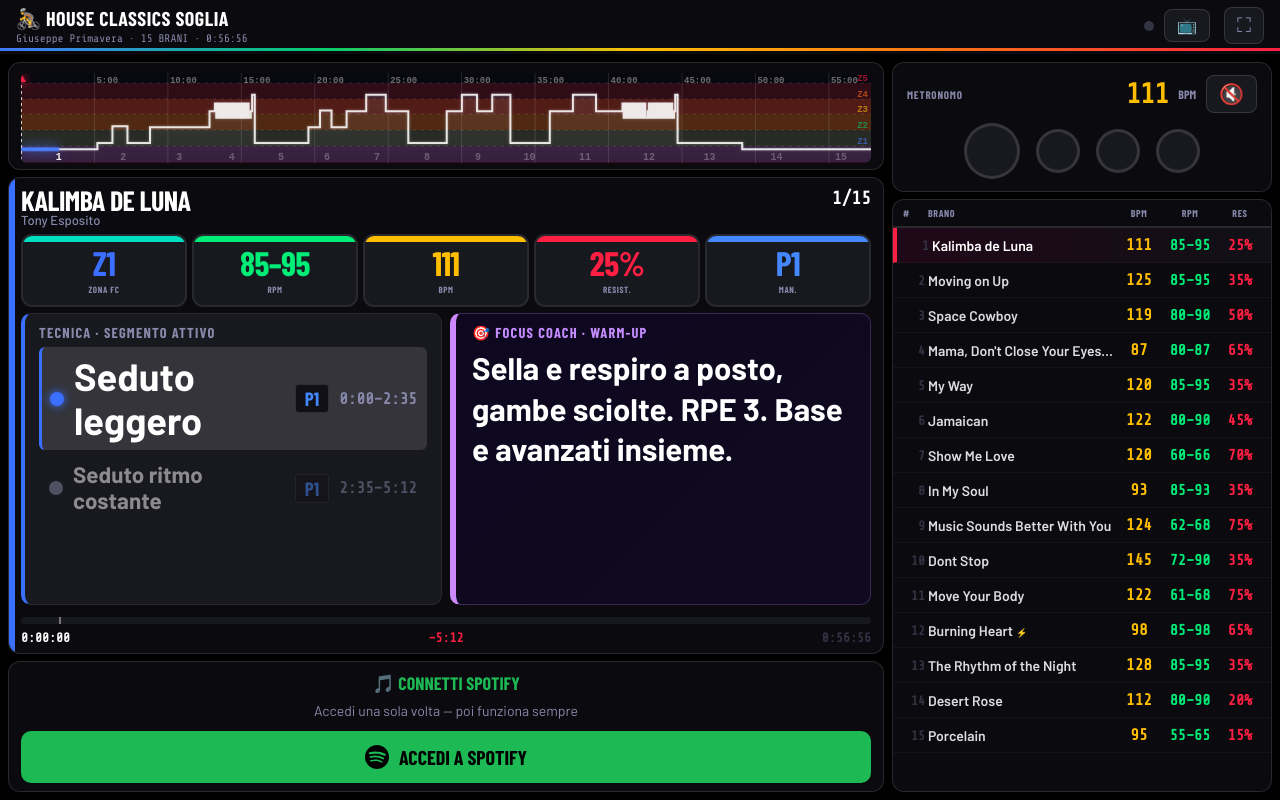
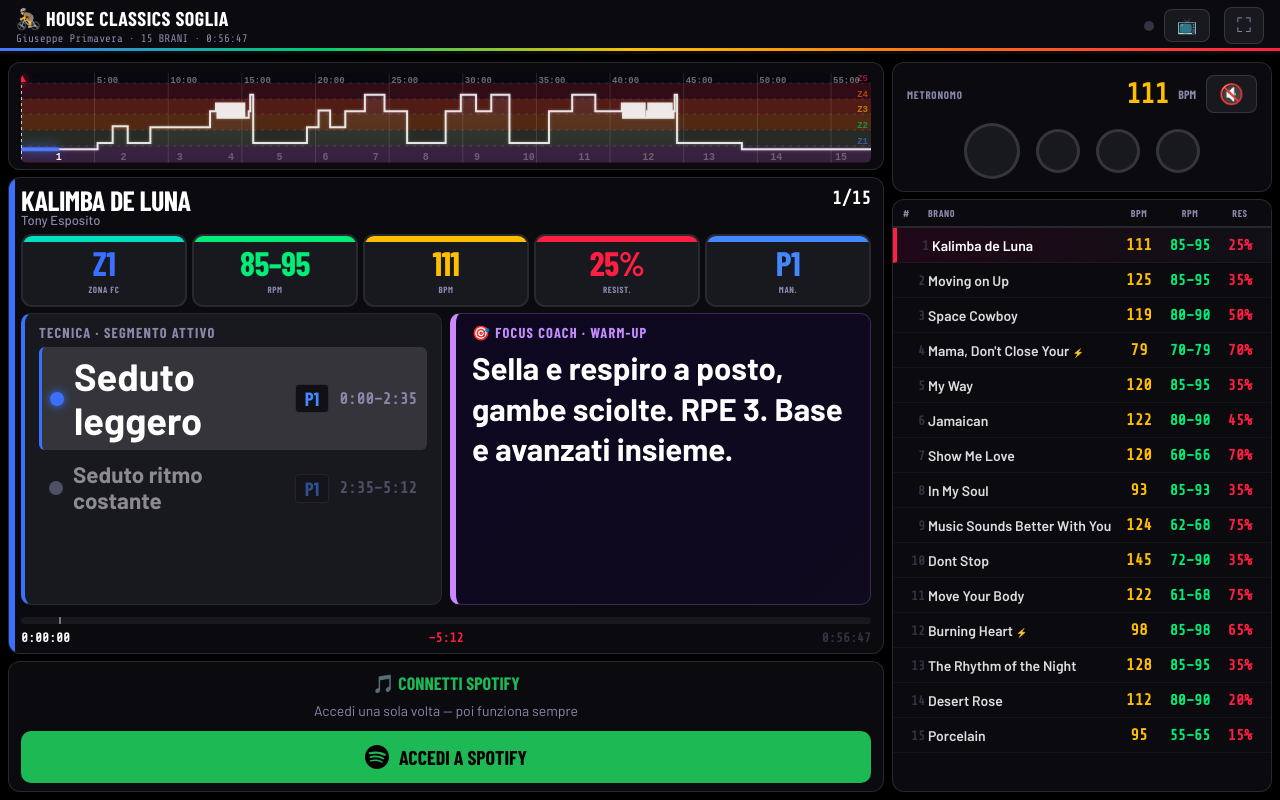
Before and after one commit to Giusprim/Indoor, a plain HTML site: page index.html in a window 1280 px wide. Drawn offline with nearby package versions, Linux system fonts and the light colour scheme; a web font is replaced by a local one.

Commit message:
Add files via upload

```diff
--- a/index.html
+++ b/index.html
@@ -988,7 +988,7 @@ body{display:flex;flex-direction:column}
 <div id="hdr">
   <div>
     <div id="hdr-title">🚴 House Classics Soglia</div>
-    <div id="hdr-sub">Giuseppe Primavera · 15 BRANI · 0:56:56</div>
+    <div id="hdr-sub">Giuseppe Primavera · 15 BRANI · 0:56:47</div>
   </div>
   <div id="hdr-r">
     <span id="wake-ind"></span>
@@ -1085,7 +1085,7 @@ body{display:flex;flex-direction:column}
         <div id="time-row">
           <span id="t-cur">0:00:00</span>
           <span id="t-rem">−0:00</span>
-          <span id="t-end">0:56:56</span>
+          <span id="t-end">0:56:47</span>
         </div>
       </div>
     </div>
@@ -1206,22 +1206,22 @@ const T = [
   {"i": 1, "title": "Kalimba de Luna", "ar": "Tony Esposito", "s": 0, "d": 312, "z": "Z1", "rpm": "85–95", "bpm": "111", "res": "25%", "tec": "Seduto leggero → Seduto ritmo costante", "mani": "P1", "fase": "Warm-up", "focus": "Sella e respiro a posto, gambe sciolte. RPE 3. Base e avanzati insieme."},
   {"i": 2, "title": "Moving on Up", "ar": "M People", "s": 312, "d": 215, "z": "Z2", "rpm": "85–95", "bpm": "125", "res": "35%", "tec": "Seduto ritmo costante → In piedi leggero → Seduto veloce", "mani": "P2", "fase": "Warm-up", "focus": "Base: resistenza bassa, RPE 4 · Avanzati: +1 tacca a ogni ritornello, RPE 5."},
   {"i": 3, "title": "Space Cowboy", "ar": "Jamiroquai, David Morales", "s": 527, "d": 243, "z": "Z3", "rpm": "80–90", "bpm": "119", "res": "50%", "tec": "Seduto ritmo costante → Seduto carico", "mani": "P2", "fase": "Fondo", "focus": "Pianura libera, poi carico. Base RPE 5 · Avanzati RPE 6."},
-  {"i": 4, "title": "Mama, Don't Close Your Eyes", "ar": "Bjorn Bonebreaker", "s": 770, "d": 185, "z": "Z4", "rpm": "80–87", "bpm": "87", "res": "65%", "tec": "Seduto carico → Jump in 8 → In piedi carico", "mani": "P2↔P3", "fase": "Piccola montagna", "focus": "Pedalata sul beat (87). Base: jump in 8 o seduto carico, RPE 6 · Avanzati: jump e chiusura in piedi, RPE 7."},
-  {"i": 5, "title": "My Way", "ar": "Calvin Harris", "s": 955, "d": 219, "z": "Z2", "rpm": "85–95", "bpm": "120", "res": "35%", "tec": "Seduto leggero (recupero attivo)", "mani": "P2", "fase": "Recupero attivo", "focus": "Recupero attivo, non passivo: gambe che girano, FC che scende. RPE 4."},
-  {"i": 6, "title": "Jamaican", "ar": "HUGEL, SOLTO", "s": 1174, "d": 156, "z": "Z3", "rpm": "80–90", "bpm": "122", "res": "45%", "tec": "Seduto ritmo costante → In piedi leggero → Seduto carico", "mani": "P2", "fase": "Rampa pre-soglia", "focus": "Rampa verso la Soglia 1: strofe seduti agili, ritornello in piedi leggero, chiudi aggiungendo carico. RPE 5-6."},
-  {"i": 7, "title": "Show Me Love", "ar": "Robin S", "s": 1330, "d": 252, "z": "Z4", "rpm": "60–66", "bpm": "120", "res": "70%", "tec": "Seduto carico → In piedi carico → Seduto carico", "mani": "P2→P3", "fase": "Soglia 1", "focus": "Soglia 1 a mezzo tempo: seduto carico sulle strofe. Base RPE 6-7 · Avanzati RPE 7-8, in piedi sui ritornelli.", "sy": "½ tempo"},
-  {"i": 8, "title": "In My Soul", "ar": "Bob Dominator", "s": 1582, "d": 157, "z": "Z2", "rpm": "85–93", "bpm": "93", "res": "35%", "tec": "Seduto leggero (recupero attivo)", "mani": "P2", "fase": "Recupero attivo", "focus": "Pedalata sul beat (93), carico giù. Spalle basse, bevi. RPE 4."},
-  {"i": 9, "title": "Music Sounds Better With You", "ar": "Stardust", "s": 1739, "d": 260, "z": "Z4", "rpm": "62–68", "bpm": "124", "res": "75%", "tec": "Seduto carico → In piedi carico → Seduto carico → In piedi carico", "mani": "P2→P3", "fase": "Soglia 2", "focus": "Soglia 2: alternanza seduto/in piedi sul riff. Base RPE 6-7, in piedi solo se il ritmo regge · Avanzati RPE 7-8.", "sy": "½ tempo"},
-  {"i": 10, "title": "Dont Stop", "ar": "XVIN", "s": 1999, "d": 161, "z": "Z2", "rpm": "72–90", "bpm": "145", "res": "35%", "tec": "Seduto leggero (recupero attivo)", "mani": "P2", "fase": "Recupero attivo", "focus": "Brano veloce (145): non inseguirlo, cadenza libera o a mezzo tempo (72). Idrata, preparati al finale. RPE 4."},
-  {"i": 11, "title": "Move Your Body", "ar": "Marshall Jefferson, Curtis McClain", "s": 2160, "d": 292, "z": "Z4", "rpm": "61–68", "bpm": "122", "res": "75%", "tec": "Seduto carico → In piedi carico → Seduto carico", "mani": "P2→P3", "fase": "Soglia 3", "focus": "Soglia 3: stessa qualità dei primi due blocchi. Base RPE 7 · Avanzati RPE 8.", "sy": "½ tempo"},
-  {"i": 12, "title": "Burning Heart", "ar": "Survivor", "s": 2452, "d": 230, "z": "Z4", "rpm": "85–98", "bpm": "98", "res": "65%", "tec": "Jump in 8 → Jump in 4 → In piedi carico", "mani": "P2↔P3", "fase": "Picco finale", "focus": "Picco finale sul beat (98). Base: jump in 8, poi seduto carico · Avanzati: jump in 4 e chiusura in piedi, RPE 8."},
-  {"i": 13, "title": "The Rhythm of the Night", "ar": "Corona", "s": 2682, "d": 264, "z": "Z2", "rpm": "85–95", "bpm": "128", "res": "35%", "tec": "Seduto ritmo costante → Seduto leggero (defaticamento)", "mani": "P2", "fase": "Defaticamento", "focus": "Defaticamento allegro: primo minuto Z3, poi una tacca in meno a ogni ritornello fino al 25-30%. Cadenza libera."},
-  {"i": 14, "title": "Desert Rose", "ar": "Sting, Cheb Mami", "s": 2946, "d": 285, "z": "Z1", "rpm": "80–90", "bpm": "112", "res": "20%", "tec": "Seduto leggero (defaticamento)", "mani": "P1", "fase": "Defaticamento", "focus": "Ultimo defaticamento: carico quasi a zero, respiro lungo, FC che rientra. RPE 2-3."},
-  {"i": 15, "title": "Porcelain", "ar": "Moby", "s": 3231, "d": 241, "z": "Z1", "rpm": "55–65", "bpm": "95", "res": "15%", "tec": "Stretching in bici", "mani": "P1", "fase": "Stretching", "focus": "Stretching: polpacci, quadricipiti, schiena. Respiro lento."}
+  {"i": 4, "title": "Mama, Don't Close Your", "ar": "Bjorn Bonebreaker", "s": 770, "d": 176, "z": "Z4", "rpm": "70–79", "bpm": "79", "res": "70%", "tec": "Seduto carico → Jump in 8 → In piedi carico", "mani": "P2↔P3", "fase": "Piccola montagna", "focus": "Jump in salita SOLO in 8, sul beat (79), transizioni lente e pulite. Base: resta seduto carico, RPE 6 · Avanzati: jump in 8 e chiusura in piedi, RPE 7."},
+  {"i": 5, "title": "My Way", "ar": "Calvin Harris", "s": 946, "d": 219, "z": "Z2", "rpm": "85–95", "bpm": "120", "res": "35%", "tec": "Seduto leggero (recupero attivo)", "mani": "P2", "fase": "Recupero attivo", "focus": "Recupero attivo, non passivo: gambe che girano, FC che scende. RPE 4."},
+  {"i": 6, "title": "Jamaican", "ar": "HUGEL, SOLTO", "s": 1165, "d": 156, "z": "Z3", "rpm": "80–90", "bpm": "122", "res": "45%", "tec": "Seduto ritmo costante → In piedi leggero → Seduto carico", "mani": "P2", "fase": "Rampa pre-soglia", "focus": "Rampa verso la Soglia 1: strofe seduti agili, ritornello in piedi leggero, chiudi aggiungendo carico. RPE 5-6."},
+  {"i": 7, "title": "Show Me Love", "ar": "Robin S", "s": 1321, "d": 252, "z": "Z4", "rpm": "60–66", "bpm": "120", "res": "70%", "tec": "Seduto carico → In piedi carico → Seduto carico", "mani": "P2→P3", "fase": "Soglia 1", "focus": "Soglia 1 a mezzo tempo: seduto carico sulle strofe. Base RPE 6-7 · Avanzati RPE 7-8, in piedi sui ritornelli.", "sy": "½ tempo"},
+  {"i": 8, "title": "In My Soul", "ar": "Bob Dominator", "s": 1573, "d": 157, "z": "Z2", "rpm": "85–93", "bpm": "93", "res": "35%", "tec": "Seduto leggero (recupero attivo)", "mani": "P2", "fase": "Recupero attivo", "focus": "Pedalata sul beat (93), carico giù. Spalle basse, bevi. RPE 4."},
+  {"i": 9, "title": "Music Sounds Better With You", "ar": "Stardust", "s": 1730, "d": 260, "z": "Z4", "rpm": "62–68", "bpm": "124", "res": "75%", "tec": "Seduto carico → In piedi carico → Seduto carico → In piedi carico", "mani": "P2→P3", "fase": "Soglia 2", "focus": "Soglia 2: alternanza seduto/in piedi sul riff. Base RPE 6-7, in piedi solo se il ritmo regge · Avanzati RPE 7-8.", "sy": "½ tempo"},
+  {"i": 10, "title": "Dont Stop", "ar": "XVIN", "s": 1990, "d": 161, "z": "Z2", "rpm": "72–90", "bpm": "145", "res": "35%", "tec": "Seduto leggero (recupero attivo)", "mani": "P2", "fase": "Recupero attivo", "focus": "Brano veloce (145): non inseguirlo, cadenza libera o a mezzo tempo (72). Idrata, preparati al finale. RPE 4."},
+  {"i": 11, "title": "Move Your Body", "ar": "Marshall Jefferson, Curtis McClain", "s": 2151, "d": 292, "z": "Z4", "rpm": "61–68", "bpm": "122", "res": "75%", "tec": "Seduto carico → In piedi carico → Seduto carico", "mani": "P2→P3", "fase": "Soglia 3", "focus": "Soglia 3: stessa qualità dei primi due blocchi. Base RPE 7 · Avanzati RPE 8.", "sy": "½ tempo"},
+  {"i": 12, "title": "Burning Heart", "ar": "Survivor", "s": 2443, "d": 230, "z": "Z4", "rpm": "85–98", "bpm": "98", "res": "65%", "tec": "Jump in 8 → Jump in 4 → In piedi carico", "mani": "P2↔P3", "fase": "Picco finale", "focus": "Picco finale sul beat (98). Base: jump in 8, poi seduto carico · Avanzati: jump in 4 e chiusura in piedi, RPE 8."},
+  {"i": 13, "title": "The Rhythm of the Night", "ar": "Corona", "s": 2673, "d": 264, "z": "Z2", "rpm": "85–95", "bpm": "128", "res": "35%", "tec": "Seduto ritmo costante → Seduto leggero (defaticamento)", "mani": "P2", "fase": "Defaticamento", "focus": "Defaticamento allegro: primo minuto Z3, poi una tacca in meno a ogni ritornello fino al 25-30%. Cadenza libera."},
+  {"i": 14, "title": "Desert Rose", "ar": "Sting, Cheb Mami", "s": 2937, "d": 285, "z": "Z1", "rpm": "80–90", "bpm": "112", "res": "20%", "tec": "Seduto leggero (defaticamento)", "mani": "P1", "fase": "Defaticamento", "focus": "Ultimo defaticamento: carico quasi a zero, respiro lungo, FC che rientra. RPE 2-3."},
+  {"i": 15, "title": "Porcelain", "ar": "Moby", "s": 3222, "d": 241, "z": "Z1", "rpm": "55–65", "bpm": "95", "res": "15%", "tec": "Stretching in bici", "mani": "P1", "fase": "Stretching", "focus": "Stretching: polpacci, quadricipiti, schiena. Respiro lento."}
 ];
 
 const CROSSFADE=4;
-const TOTAL=3472;
+const TOTAL=3463;
 const ZC={Z1:'#3a6fff',Z2:'#00cc70',Z3:'#ffbf00',Z4:'#ff6d18',Z5:'#ff1f42'};
 
 // ═══════════════════════════════════════════════════════
```
